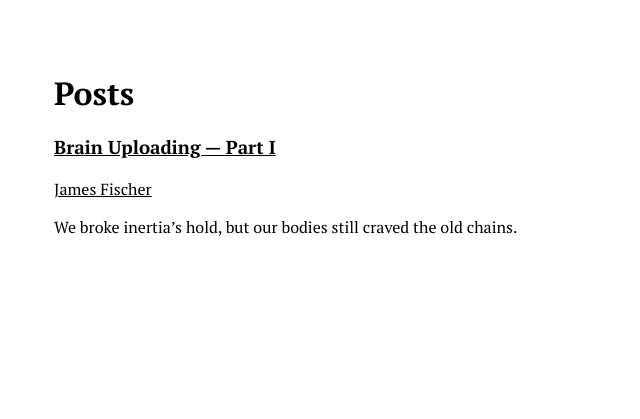
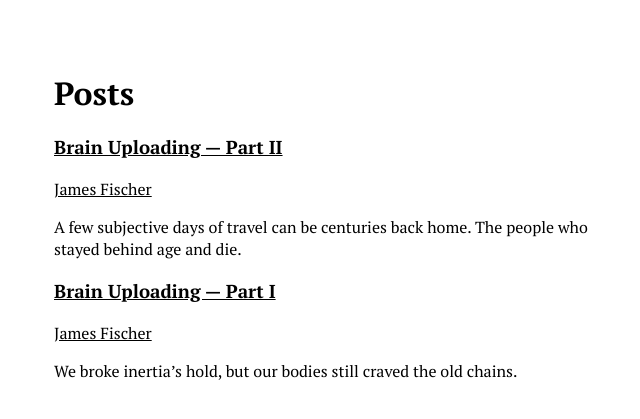
Before and after one commit to jamesfischer8/jamesfischer8.github.io, a Jekyll site: the page built from posts.md, in a window 1280 px wide. Shown: the top 419 px of the page, without its empty margins (102-742 px from the left). Built offline with Jekyll 4.4.1, drawn with Linux system fonts in a browser that asks for light colours; our own code applies the rules of GitHub Pages for plain Markdown files; part of the change alters nothing that is shown.

Commit message:
Add fiction post Brain Uploading Part II

```diff
--- a/_posts/2024-12-30-brain-uploading-1.md
+++ b/_posts/2024-12-30-brain-uploading-1.md
@@ -30,3 +30,5 @@ which retains its structure for now, tissues homogenize into a loose collection
 of indistinct cellular material.
 
 So it's not hard to understand why we had to abandon our bodies.
+
+[Next](/fiction/brain-uploading-2)
--- /dev/null
+++ b/_posts/2025-01-04-brain-uploading-2.md
@@ -0,0 +1,25 @@
+---
+title: Brain Uploading &mdash; Part II
+category: fiction
+slug: brain-uploading-2
+---
+
+A few subjective days of travel can be centuries back home. The people who
+stayed behind age and die.
+
+Slipping inertia's yoke didn't change that.
+
+In the first age of expansion, arks had carried generations across light years.
+There was no return trip for the people on board. Those born late enough to
+arrive on their new world could turn around immediately and only their
+descendants would be alive to see their ancestral homeworld.
+
+In our time, return was possible. The world one returned to, though, will have
+lived much longer. Time ravaged the body regardless of inertia. Cells under
+completely normal inertia still failed. Organic matter still decayed. It just
+happened over decades.
+
+Inertia damping meant long-distance travel was no longer a life sentence for
+the passengers, but it still was for those they left behind.
+
+This, too, was a limitation of our biological form.
```
